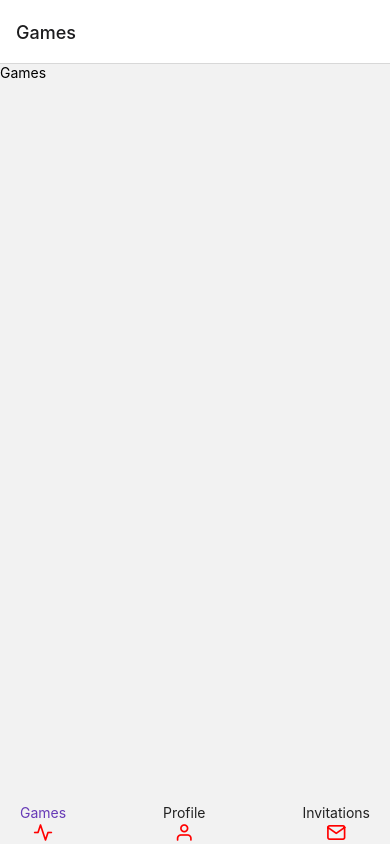
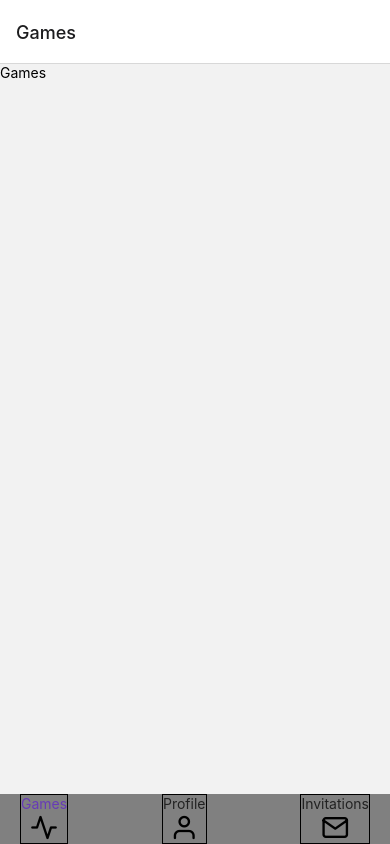
Before and after one commit to mallett002/chess-club-mobile-client, a React Native app: screen / in a window 390 px wide. Built offline with nearby package versions, Linux system fonts and the light colour scheme.

Commit message:
wip: working on some styles

```diff
--- a/src/components/nav/bottom-tab.js
+++ b/src/components/nav/bottom-tab.js
@@ -5,12 +5,13 @@ import Icon from 'react-native-vector-icons/Feather';
 
 const getTabBarStyles = () => {
   const styles = {
-
+    height: 50
+    // paddingBottom: 90
   };
 
   if (Platform.OS === 'ios') {
-    styles.height = 90;
-    styles.paddingBottom = 23;
+    // styles.height = 90;
+    // styles.paddingBottom = 23;
   }
 
   return styles;
@@ -23,16 +24,20 @@ function getIconName(label) {
     return 'user'
   }
 
-  return 'mail'
+  return 'mail';
 }
 
 const styles = StyleSheet.create({
   bottomTabContainer: {
     flexDirection: 'row',
     justifyContent: 'space-between',
-    paddingHorizontal: 20
+    paddingHorizontal: 20,
+    backgroundColor: 'gray'
   },
   tabCard: {
+    borderColor: 'black',
+    borderWidth: 1,
+    alignItems: 'center'
     // borderTopWidth: 0,
     // height: 70,
     // paddingTop: 9,
@@ -91,14 +96,12 @@ export default function BottomTab({ state, descriptors, navigation }) {
             onPress={onPress}
             onLongPress={onLongPress}
             key={label}
-            style={{
-              alignItems: 'center'
-            }}
+            style={styles.tabCard}
           >
             <Text style={{ color: isFocused ? '#673ab7' : '#222' }}>
               {label}
             </Text>
-            <Icon name={iconName} size={20} color={'red'} />
+            <Icon name={iconName} size={28} color={'black'} />
           </TouchableOpacity>
         );
       })}
```
